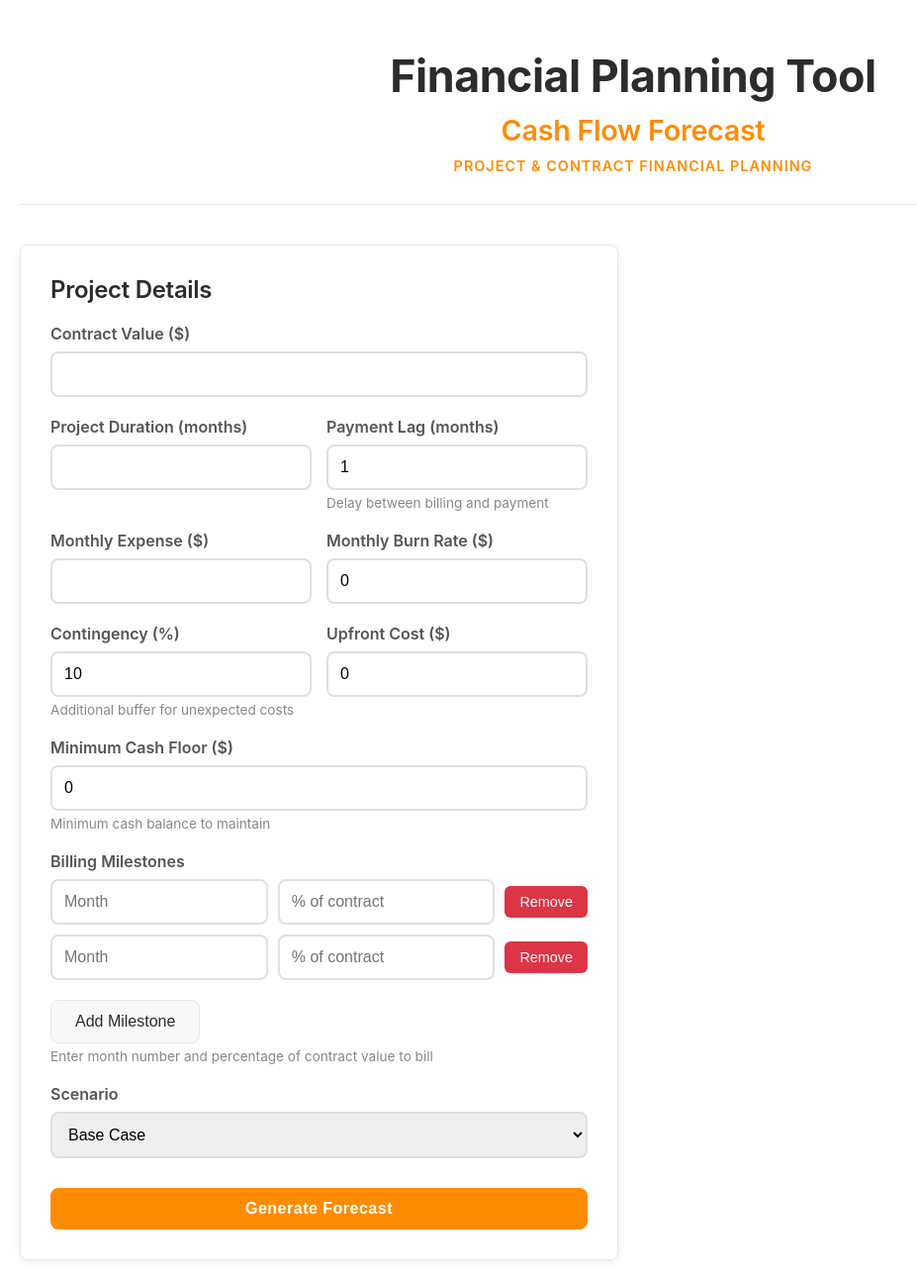
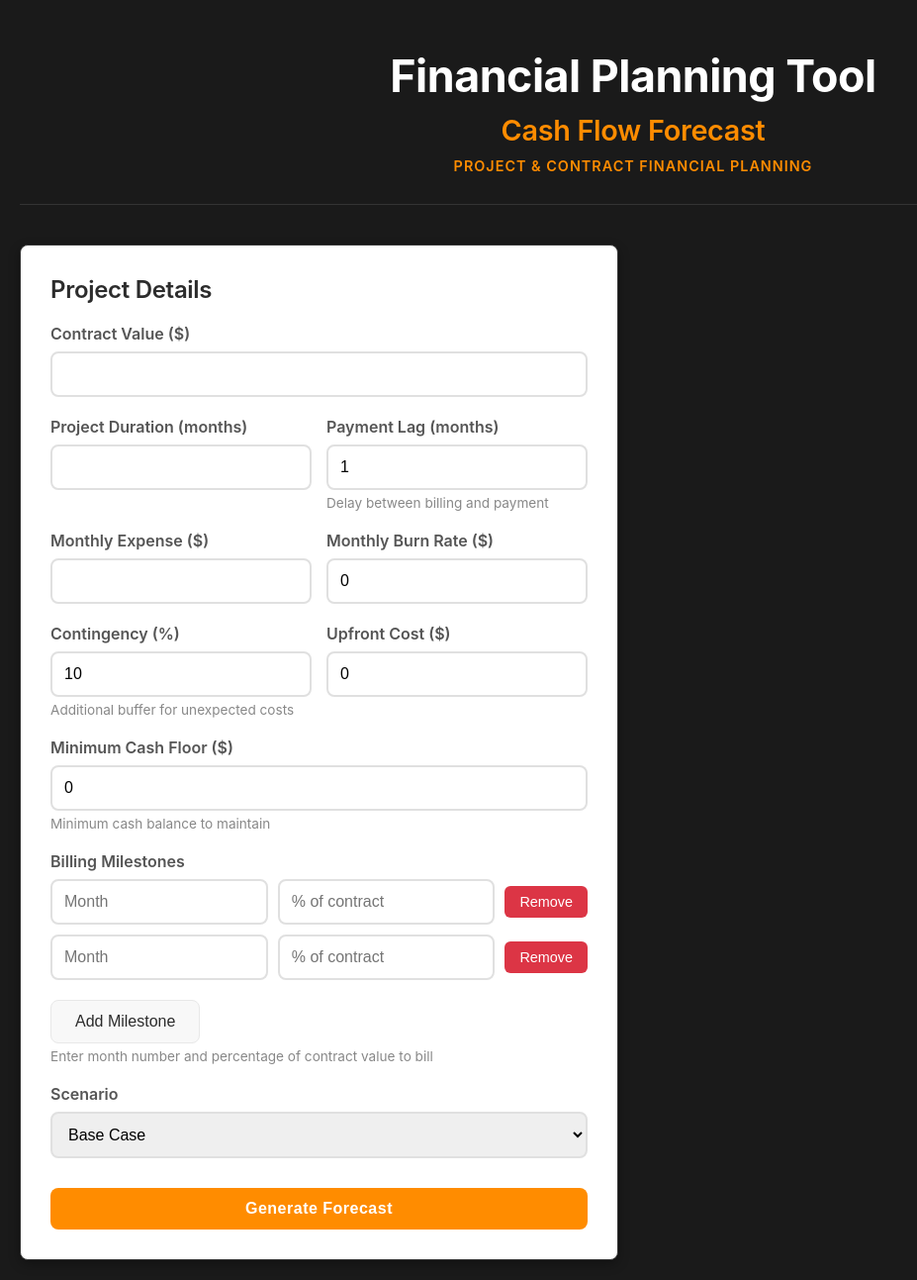
Before and after one commit to samrad29/project-forecast-micro-app, a Flask app: page / in a window 1280 px wide. Shown: the whole page at 99% size, without its empty margins (0-927 px from the left). Run offline with Flask 3, Linux system fonts and the light colour scheme.

Commit message:
adding some grey/black background

```diff
--- a/static/style.css
+++ b/static/style.css
@@ -6,7 +6,7 @@
 
 body {
     font-family: -apple-system, BlinkMacSystemFont, 'Segoe UI', Roboto, 'Helvetica Neue', Arial, sans-serif;
-    background: #ffffff;
+    background: #1a1a1a;
     min-height: 100vh;
     padding: 20px;
     color: #2c2c2c;
@@ -19,17 +19,17 @@ body {
 
 header {
     text-align: center;
-    color: #2c2c2c;
+    color: #ffffff;
     margin-bottom: 40px;
     padding: 30px 0;
-    border-bottom: 1px solid #e8e8e8;
+    border-bottom: 1px solid #333;
 }
 
 header h1 {
     font-size: 2.8rem;
     font-weight: 700;
     margin-bottom: 8px;
-    color: #2c2c2c;
+    color: #ffffff;
     letter-spacing: -0.5px;
 }
 
@@ -69,8 +69,8 @@ header h2 {
     background: white;
     border-radius: 8px;
     padding: 30px;
-    box-shadow: 0 2px 8px rgba(0, 0, 0, 0.08);
-    border: 1px solid #e8e8e8;
+    box-shadow: 0 4px 12px rgba(0, 0, 0, 0.3);
+    border: 1px solid #333;
 }
 
 h2 {
```
